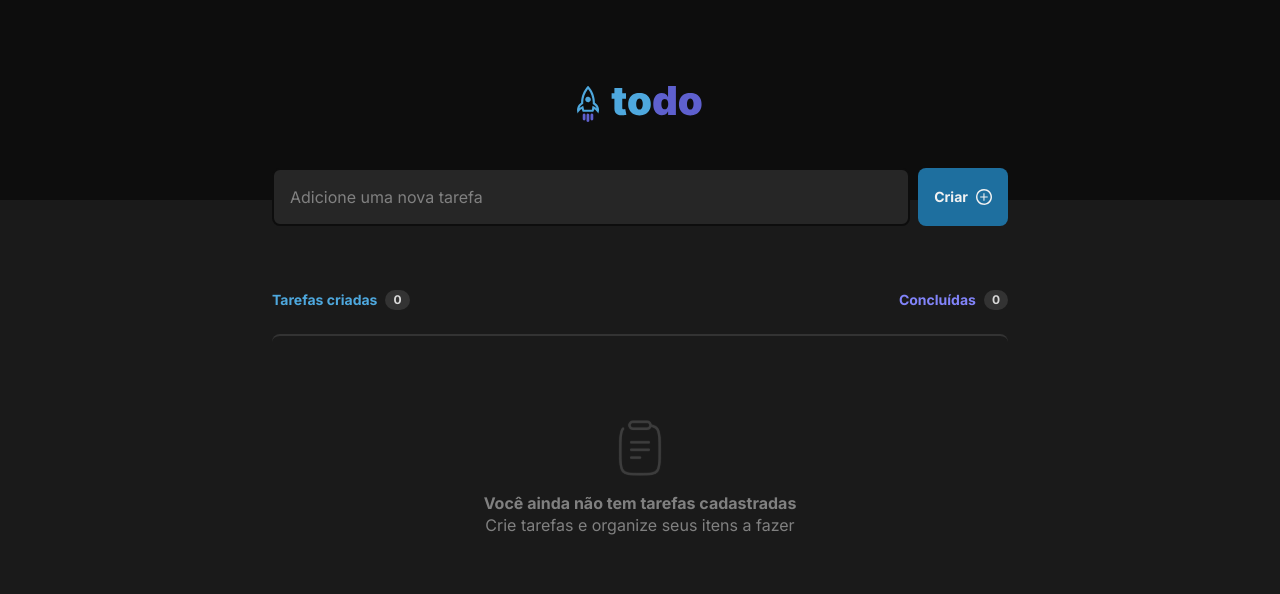
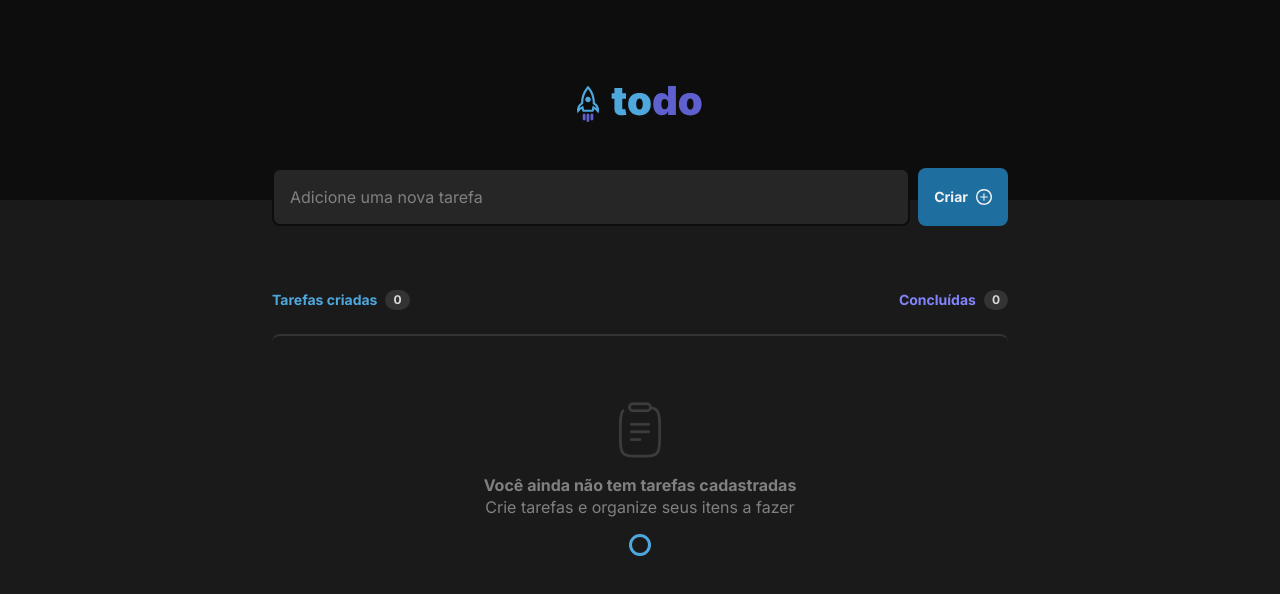
Before and after one commit to CarlosAlexandredevv/To-do-list, a React (Vite) app: page / in a window 1280 px wide. Shown: the top 594 px of the page. Built offline with nearby package versions, Linux system fonts and the light colour scheme.

Commit message:
feat: checkbox style

```diff
--- a/src/App.tsx
+++ b/src/App.tsx
@@ -1,4 +1,5 @@
 import ButtonCreate from './components/ButtonCreate';
+import Checkbox from './components/Checkbox';
 import { Header } from './components/Header';
 import Input from './components/Input';
 
@@ -28,7 +29,7 @@ function App() {
           </h2>
         </div>
 
-        <div className="h-[286px] flex flex-col gap-4 justify-center items-center mt-6 rounded-lg border-t-2 border-gray-400">
+        <div className="h-[287px] flex flex-col gap-4 justify-center items-center mt-6 rounded-lg border-t-2 border-gray-400">
           <img src="Clipboard.svg" alt="Clipboard" />
           <div className="text-center">
             <h3 className="text-gray-300 font-bold">
@@ -38,6 +39,7 @@ function App() {
               Crie tarefas e organize seus itens a fazer
             </span>
           </div>
+          <Checkbox />
         </div>
       </div>
     </main>
--- /dev/null
+++ b/src/components/Checkbox.tsx
@@ -0,0 +1,8 @@
+export default function Checkbox() {
+  return (
+    <input
+      className="size-[17px] appearance-none border-[3px] border-blue rounded-full cursor-pointer duration-300 p-2 hover:border-blue-dark hover:bg-blue-dark hover:bg-opacity-20 checked:border-purple-dark checked:bg-purple-dark checked:bg-checkmark checked:bg-no-repeat checked:bg-center checked:duration-0 hover:checked:bg-purple hover:checked:border-purple"
+      type="checkbox"
+    />
+  );
+}
--- a/tailwind.config.js
+++ b/tailwind.config.js
@@ -6,6 +6,10 @@ export default {
   ],
   theme: {
     extend: {
+      backgroundImage: {
+        'checkmark': "url('/Vector.svg')",
+      },
+
       colors:{
         "blue":"#4EA8DE",
         "blue-dark": "#1E6F9F",
@@ -31,6 +35,11 @@ export default {
         "line":"1.4",
       }
     },
+    variants: {
+    extend: {
+      backgroundImage: ['checked'],
+    },
+  },
   },
   plugins: [],
 }
```
Also changed, not shown: public/Vector.svg (added).
